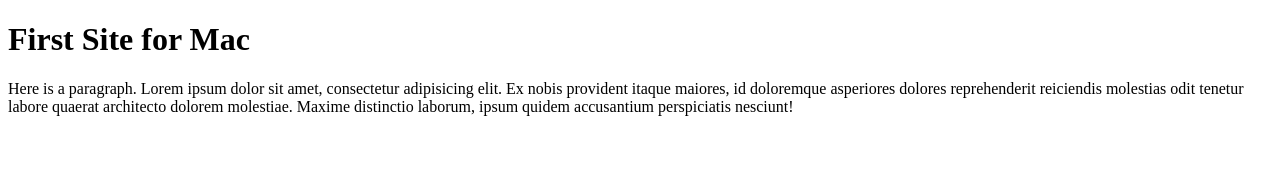
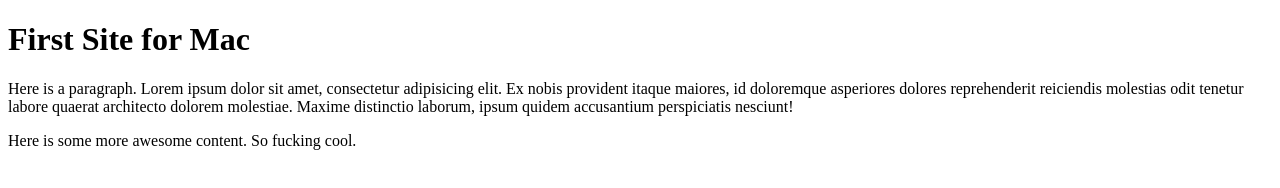
Before and after one commit to brontoichthyan/firstsitemac, a plain HTML site: page index.html in a window 1280 px wide. Drawn offline with Linux system fonts and the light colour scheme.

Commit message:
made new paragraph

```diff
--- a/index.html
+++ b/index.html
@@ -8,6 +8,6 @@
     <h1>First Site for Mac</h1>
     <p>Here is a paragraph. Lorem ipsum dolor sit amet, consectetur adipisicing elit. Ex nobis provident itaque maiores, id doloremque asperiores dolores reprehenderit reiciendis molestias odit tenetur labore quaerat architecto dolorem molestiae. Maxime distinctio laborum,
         ipsum quidem accusantium perspiciatis nesciunt!</p>
-
+    <p>Here is some more awesome content. So fucking cool.</p>
 </body>
 </html>
```
